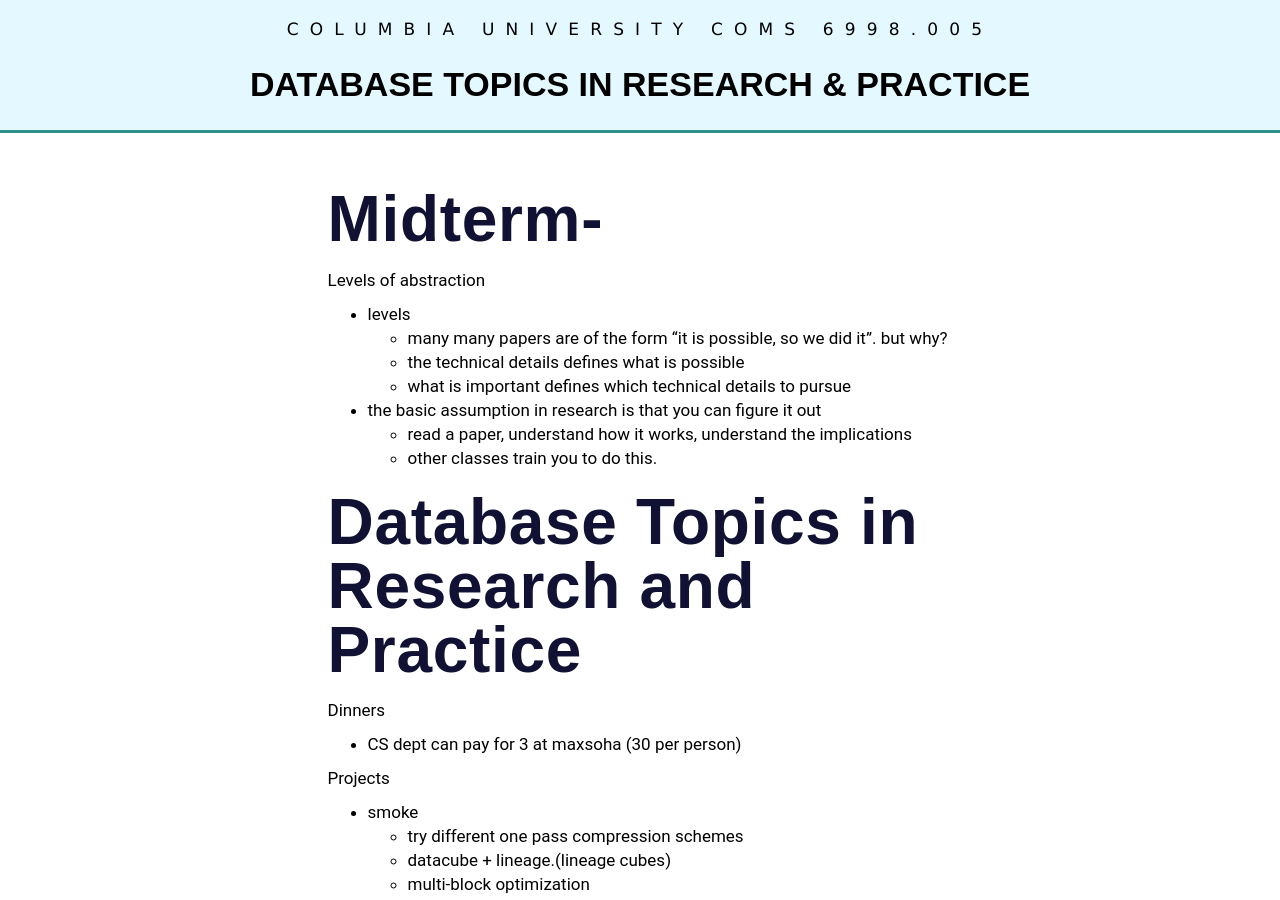
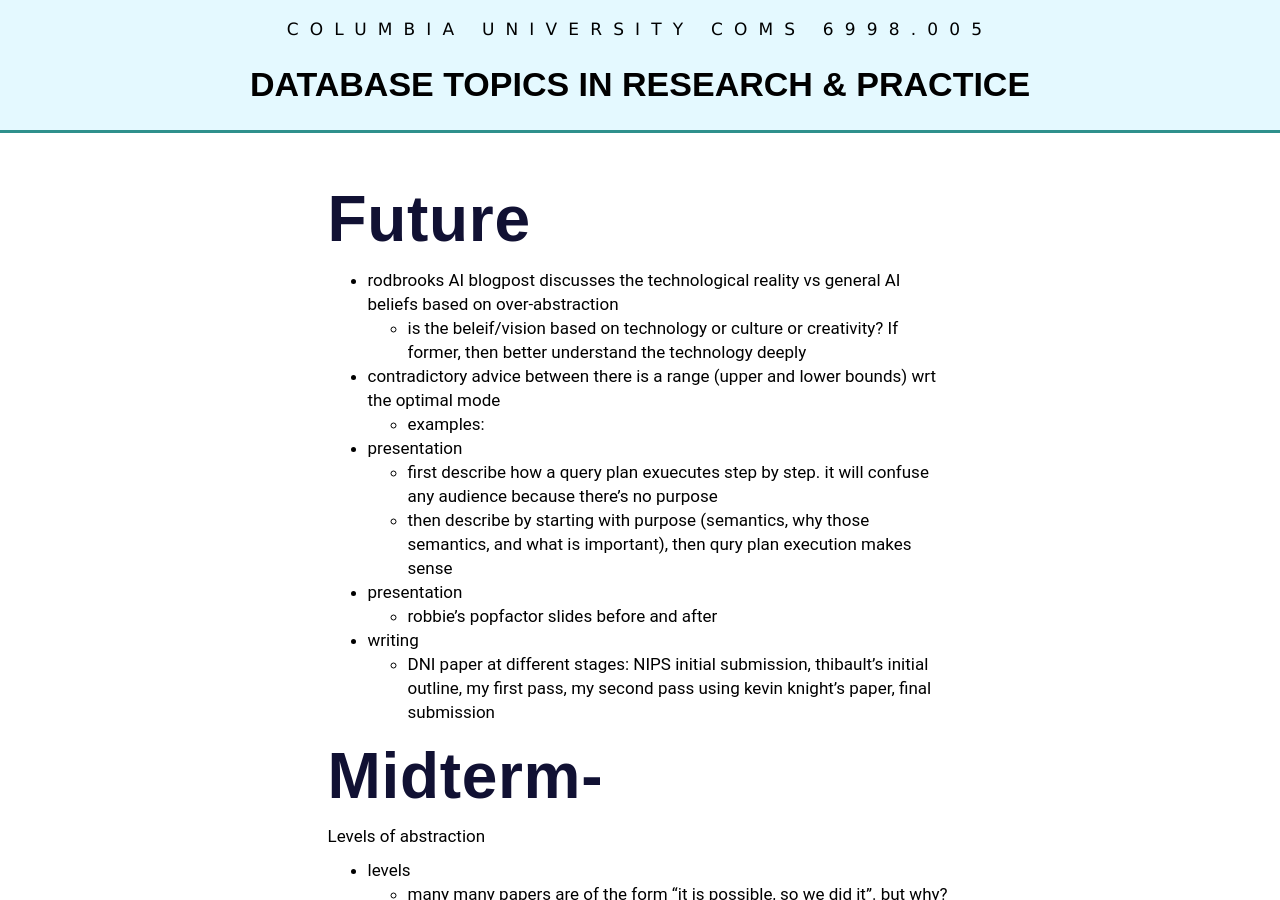
Before and after one commit to columbiadb/columbiadb.github.io, a Jekyll site: the page built from notes.md, in a window 1280 px wide and 900 px high. Built offline with Jekyll 4.4.1, drawn with Linux system fonts in a browser that asks for light colours; our own code applies the rules of GitHub Pages for plain Markdown files.

Commit message:
lazy commit msg

```diff
--- a/notes.md
+++ b/notes.md
@@ -1,3 +1,18 @@
+# Future
+
+* rodbrooks AI blogpost discusses the technological reality vs general AI beliefs based on over-abstraction
+  * is the beleif/vision based on technology or culture or creativity?  If former, then better understand the technology deeply
+* contradictory advice between there is a range (upper and lower bounds) wrt the optimal mode
+  * examples:
+* presentation
+  * first describe how a query plan exuecutes step by step.  it will confuse any audience because there's no purpose
+  * then describe by starting with purpose (semantics, why those semantics, and what is important), then qury plan execution makes sense
+* presentation
+  * robbie's popfactor slides before and after
+* writing
+  * DNI paper at different stages: NIPS initial submission, thibault's initial outline, my first pass, my second pass using kevin knight's paper, final submission
+
+
 # Midterm-
 
 Levels of abstraction
```
